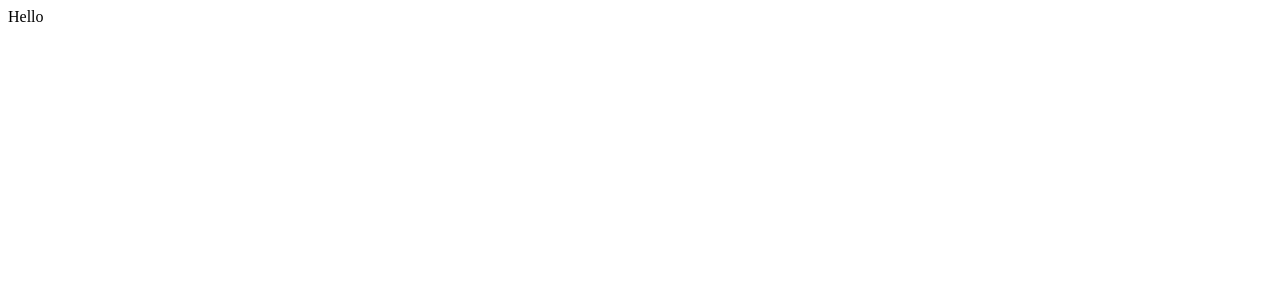
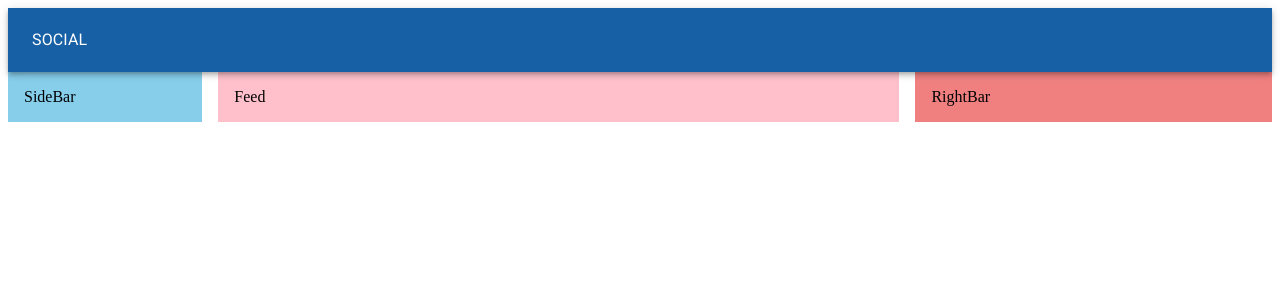
Before and after one commit to ApuroopK10/SocialApp, a React (Create React App) app in the folder social-app/: page / in a window 1280 px wide. Shown: the top 300 px of the page. Built offline with nearby package versions, Linux system fonts and the light colour scheme.

Commit message:
Created custom theme, basic compoents with layout targetting Desktop, mobile devices

```diff
--- a/social-app/public/index.html
+++ b/social-app/public/index.html
@@ -7,6 +7,18 @@
       name="description"
       content="Web site created using create-react-app"
     />
+    <link rel="preconnect" href="https://fonts.googleapis.com" />
+    <link rel="preconnect" href="https://fonts.gstatic.com" crossorigin />
+    <link
+      rel="stylesheet"
+      href="https://fonts.googleapis.com/css2?family=Roboto:wght@300;400;500;600;700&display=swap"
+    />
+
+    <style>
+      * {
+        font-family: "Roboto" sans-serif;
+      }
+    </style>
     <title>React App</title>
   </head>
   <body>
--- a/social-app/src/App.js
+++ b/social-app/src/App.js
@@ -1,5 +1,20 @@
+import SideBar from "./components/SideBar";
+import Feed from "./components/Feed";
+import RightBar from "./components/RightBar";
+import NavBar from "./components/NavBar";
+import { Box, Stack } from "@mui/material";
+
 function App() {
-  return <div className="App">Hello</div>;
+  return (
+    <Box>
+      <NavBar />
+      <Stack direction="row" spacing={2} justifyContent="space-between">
+        <SideBar />
+        <Feed />
+        <RightBar />
+      </Stack>
+    </Box>
+  );
 }
 
 export default App;
--- /dev/null
+++ b/social-app/src/components/Feed.jsx
@@ -0,0 +1,12 @@
+import { Box } from '@mui/material'
+import React from 'react'
+
+const Feed = () => {
+  return (
+    <Box bgcolor="pink" flex={4} p={2} sx={{
+
+    }}>Feed</Box>
+  )
+}
+
+export default Feed
--- /dev/null
+++ b/social-app/src/components/NavBar.jsx
@@ -0,0 +1,20 @@
+import { AppBar, Toolbar, Typography, styled } from '@mui/material'
+import React from 'react'
+import { MenuOpen } from "@mui/icons-material"
+
+const StyledToolBar = styled(Toolbar)({
+  display: "flex",
+  justifyContent: "space-between"
+})
+
+const NavBar = () => {
+  return (
+    <AppBar position='sticky'><StyledToolBar><MenuOpen sx={{display: {
+      xs: "block", sm: "none"
+    }}}/><Typography sx={{display: {
+      xs: "none", sm: "block"
+    }}}>SOCIAL</Typography></StyledToolBar></AppBar>
+  )
+}
+
+export default NavBar
--- /dev/null
+++ b/social-app/src/components/RightBar.jsx
@@ -0,0 +1,14 @@
+import { Box } from '@mui/material'
+import React from 'react'
+
+const RightBar = () => {
+  return (
+    <Box bgcolor="lightcoral" flex={2} p={2} sx={{
+      display: {
+        xs: "none", sm: "block"
+      }
+    }}>RightBar</Box>
+  )
+}
+
+export default RightBar
--- /dev/null
+++ b/social-app/src/components/SideBar.jsx
@@ -0,0 +1,15 @@
+import { Box } from '@mui/material'
+import React from 'react'
+
+const SideBar = () => {
+  return (
+    <Box sx={{
+      backgroundColor: "skyblue",
+      display: {
+        xs: "none", sm: "block"
+      }
+    }} flex={1} p={2}>SideBar</Box>
+  )
+}
+
+export default SideBar
--- a/social-app/src/index.js
+++ b/social-app/src/index.js
@@ -5,14 +5,14 @@ import "@fontsource/roboto/300.css";
 import "@fontsource/roboto/400.css";
 import "@fontsource/roboto/500.css";
 import "@fontsource/roboto/700.css";
+import { ThemeProvider } from "@emotion/react";
+import { theme } from "./theme";
 
 const root = ReactDOM.createRoot(document.getElementById("root"));
 root.render(
   <React.StrictMode>
-    <App />
+    <ThemeProvider theme={theme}>
+      <App />
+    </ThemeProvider>
   </React.StrictMode>
 );
-
-// If you want to start measuring performance in your app, pass a function
-// to log results (for example: reportWebVitals(console.log))
-// or send to an analytics endpoint. Learn more: https://bit.ly/CRA-vitals
--- /dev/null
+++ b/social-app/src/theme.js
@@ -0,0 +1,16 @@
+import { createTheme } from "@mui/material";
+
+export const theme = createTheme({
+  palette: {
+    primary: {
+      main: "#1760a5",
+      light: "skyblue",
+    },
+    secondary: {
+      main: "#15c630",
+    },
+    customColor: {
+      main: "#999",
+    },
+  },
+});
```
